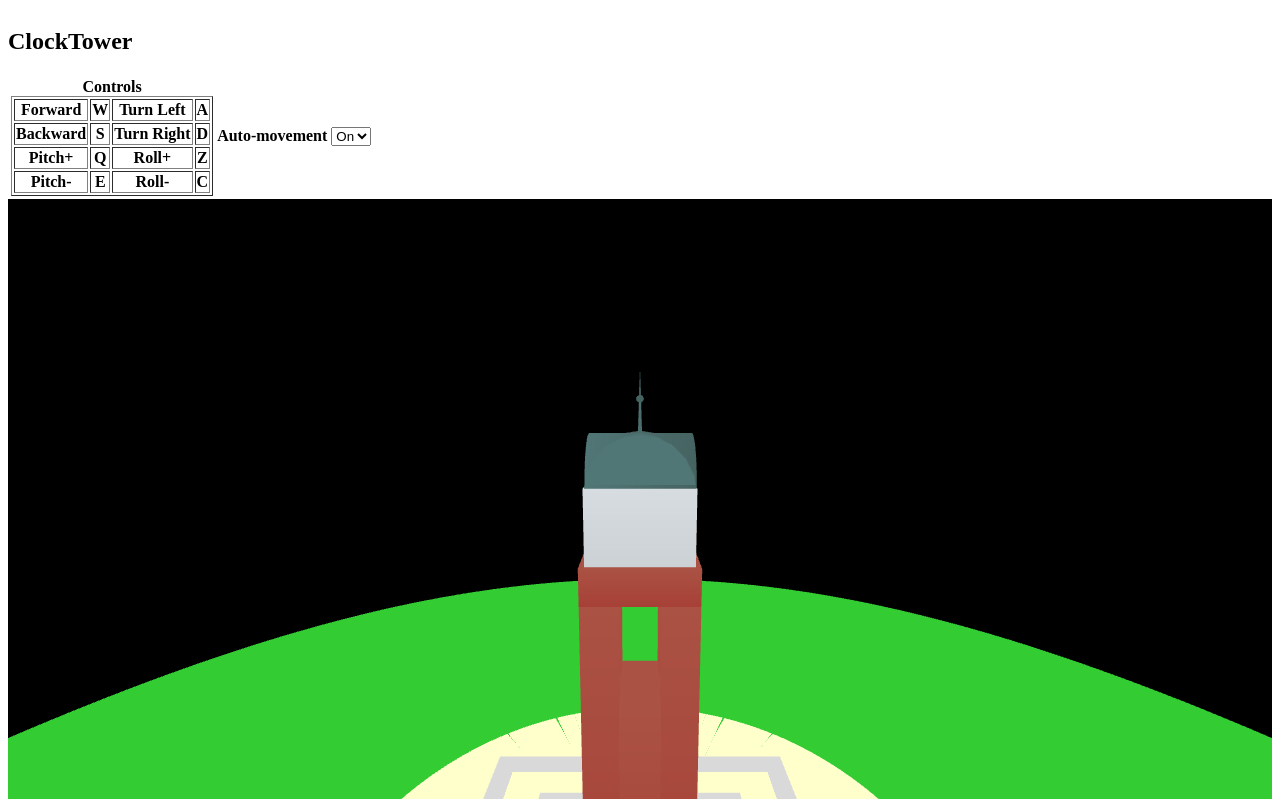
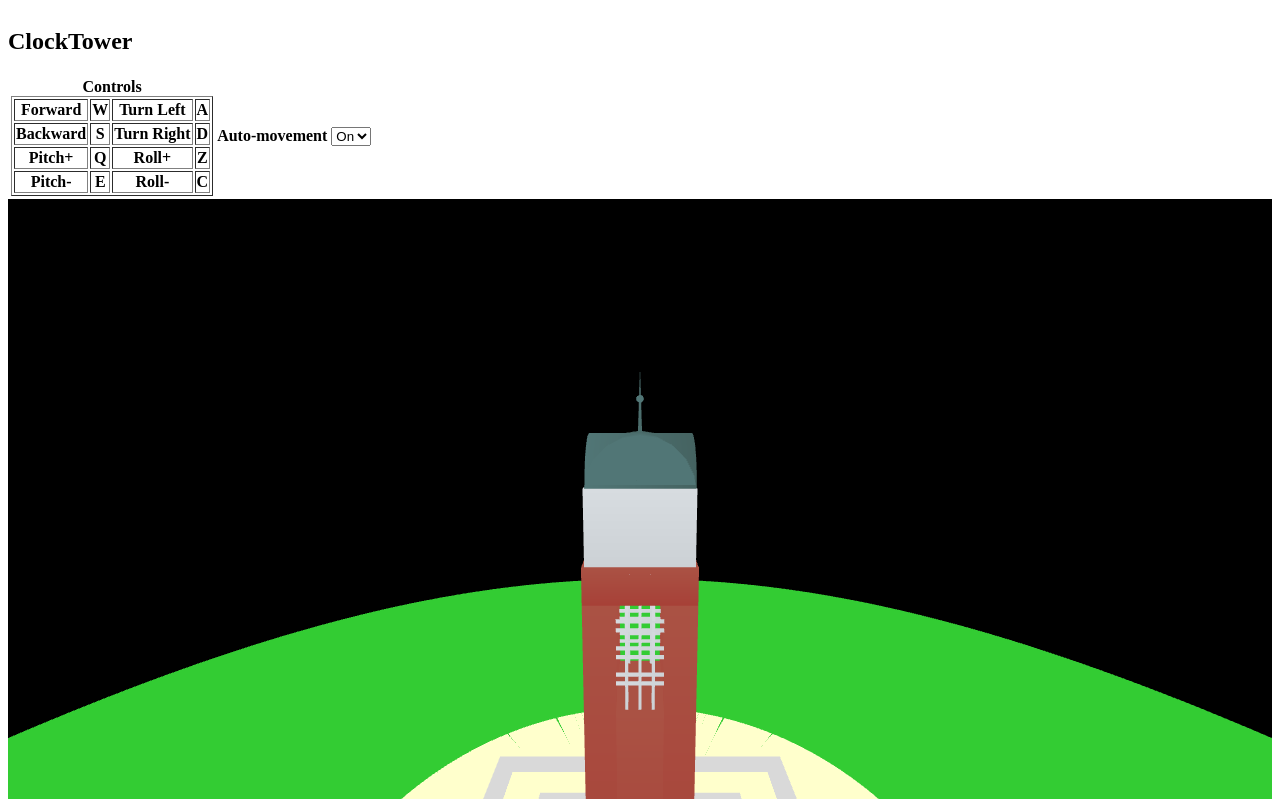
Before and after one commit to CameronSprowls/computerGraphicsProject1, a plain HTML site: page index.html in a window 1280 px wide. Drawn offline with Linux system fonts and the light colour scheme.

Commit message:
Added Grating to clock tower

```diff
--- a/geometry/ClockTower.js
+++ b/geometry/ClockTower.js
@@ -7,6 +7,134 @@ class ClockTower extends ObjectGroup {
     constructor(gl){
         super(gl);
 
+        let grate1 = new Grate(gl);
+        mat4.translate(grate1.coordFrame,grate1.coordFrame,vec3.fromValues(0.09,0.09,0.699));
+        this.group.push(grate1);
+
+        let grate2 = new Grate(gl);
+        mat4.translate(grate2.coordFrame, grate2.coordFrame,vec3.fromValues(-0.09,-0.09,0.699));
+        this.group.push(grate2);
+
+        let grate3 = new Grate(gl);
+        mat4.rotateZ(grate3.coordFrame, grate3.coordFrame,glMatrix.toRadian(90));
+        mat4.translate(grate3.coordFrame,grate3.coordFrame,vec3.fromValues(0.09,0.09,0.699));
+        this.group.push(grate3);
+
+        let grate4 = new Grate(gl);
+        mat4.rotateZ(grate4.coordFrame, grate4.coordFrame,glMatrix.toRadian(90));
+        mat4.translate(grate4.coordFrame,grate4.coordFrame,vec3.fromValues(-0.09,-0.09,0.699));
+        this.group.push(grate4);
+
+
+        //let grate2 = new Grate(gl);
+
+        /**
+         * Small Base Pillar 1
+         * */
+        let subBase = new ObjectGroup(gl);
+        let top1 = new PolygonalPrism(gl,{
+            topRadius: 0.04,
+            bottomRadius: 0.11,
+            numSides: 4,
+            height: 0.03,
+            topColor: vec3.fromValues(215/255,220/255,224/255),
+            bottomColor: vec3.fromValues(204/255,209/255,213/255)
+        });
+        subBase.group.push(top1);
+        mat4.translate(top1.coordFrame,top1.coordFrame,vec3.fromValues(0.15,0,0.2));
+
+        let sPill1 = new PolygonalPrism(gl, {
+            topRadius: 0.075,
+            bottomRadius: 0.075,
+            numSides: 4,
+            height: 0.2,
+            topColor: vec3.fromValues(170/255,82/255,68/255),
+            bottomColor: vec3.fromValues(167/255,64/255,55/255)
+        });
+        subBase.group.push(sPill1);
+        mat4.translate(sPill1.coordFrame,sPill1.coordFrame,vec3.fromValues(0.15,0,0));
+
+        /**
+         * Small base pillar 2
+         * @type {PolygonalPrism}
+         */
+        let top2 = new PolygonalPrism(gl,{
+            topRadius: 0.04,
+            bottomRadius: 0.11,
+            numSides: 4,
+            height: 0.03,
+            topColor: vec3.fromValues(215/255,220/255,224/255),
+            bottomColor: vec3.fromValues(204/255,209/255,213/255)
+        });
+        subBase.group.push(top2);
+        mat4.translate(top2.coordFrame,top2.coordFrame,vec3.fromValues(-0.15,0,0.2));
+
+        let sPill2 = new PolygonalPrism(gl, {
+            topRadius: 0.075,
+            bottomRadius: 0.075,
+            numSides: 4,
+            height: 0.2,
+            topColor: vec3.fromValues(170/255,82/255,68/255),
+            bottomColor: vec3.fromValues(167/255,64/255,55/255)
+        });
+        subBase.group.push(sPill2);
+        mat4.translate(sPill2.coordFrame, sPill2.coordFrame, vec3.fromValues(-0.15,0,0));
+
+        /**
+         * Small Base Pillar 3
+         * @type {PolygonalPrism}
+         */
+        let top3 = new PolygonalPrism(gl,{
+            topRadius: 0.04,
+            bottomRadius: 0.11,
+            numSides: 4,
+            height: 0.03,
+            topColor: vec3.fromValues(215/255,220/255,224/255),
+            bottomColor: vec3.fromValues(204/255,209/255,213/255)
+        });
+        subBase.group.push(top3);
+        mat4.translate(top3.coordFrame,top3.coordFrame,vec3.fromValues(0,0.15,0.2));
+        let sPill3 = new PolygonalPrism(gl, {
+            topRadius: 0.075,
+            bottomRadius: 0.075,
+            numSides: 4,
+            height: 0.2,
+            topColor: vec3.fromValues(170/255,82/255,68/255),
+            bottomColor: vec3.fromValues(167/255,64/255,55/255)
+        });
+        subBase.group.push(sPill3);
+        mat4.translate(sPill3.coordFrame, sPill3.coordFrame, vec3.fromValues(0,0.15,0));
+
+
+        /**
+         * Small Base Pillar 4
+         * @type {PolygonalPrism}
+         */
+        let top4 = new PolygonalPrism(gl,{
+            topRadius: 0.04,
+            bottomRadius: 0.11,
+            numSides: 4,
+            height: 0.03,
+            topColor: vec3.fromValues(215/255,220/255,224/255),
+            bottomColor: vec3.fromValues(204/255,209/255,213/255)
+        });
+        subBase.group.push(top4);
+        mat4.translate(top4.coordFrame,top4.coordFrame,vec3.fromValues(0,-0.15,0.2));
+        let sPill4 = new PolygonalPrism(gl, {
+            topRadius: 0.075,
+            bottomRadius: 0.075,
+            numSides: 4,
+            height: 0.2,
+            topColor: vec3.fromValues(170/255,82/255,68/255),
+            bottomColor: vec3.fromValues(167/255,64/255,55/255)
+        });
+        subBase.group.push(sPill4);
+        mat4.translate(sPill4.coordFrame, sPill4.coordFrame, vec3.fromValues(0,-0.15,0));
+
+        /**
+         * The Actual Base below the clock.
+         * @type {PolygonalPrism}
+         */
         let base = new PolygonalPrism(gl, {
             topRadius: 0.2,
             bottomRadius: 0.2,
@@ -17,8 +145,8 @@ class ClockTower extends ObjectGroup {
         });
 
         let prism1 = new PolygonalPrism(gl, {
-            topRadius: 0.07,
-            bottomRadius: 0.07,
+            topRadius: 0.06,
+            bottomRadius: 0.06,
             numSides: 4,
             height: 1.0,
             topColor: vec3.fromValues(170/255,82/255,68/255),
@@ -27,8 +155,8 @@ class ClockTower extends ObjectGroup {
         mat4.translate(prism1.coordFrame, prism1.coordFrame, vec3.fromValues(0.15,0, 0));
 
         let prism2 = new PolygonalPrism(gl, {
-            topRadius: 0.07,
-            bottomRadius: 0.07,
+            topRadius: 0.06,
+            bottomRadius: 0.06,
             numSides: 4,
             height: 1.0,
             topColor: vec3.fromValues(170/255,82/255,68/255),
@@ -38,8 +166,8 @@ class ClockTower extends ObjectGroup {
 
 
         let prism3 = new PolygonalPrism(gl, {
-            topRadius: 0.07,
-            bottomRadius: 0.07,
+            topRadius: 0.06,
+            bottomRadius: 0.06,
             numSides: 4,
             height: 1.0,
             topColor: vec3.fromValues(170/255,82/255,68/255),
@@ -48,8 +176,8 @@ class ClockTower extends ObjectGroup {
         mat4.translate(prism3.coordFrame,prism3.coordFrame,vec3.fromValues(0,0.15,0));
 
         let prism4 = new PolygonalPrism(gl, {
-            topRadius: 0.07,
-            bottomRadius: 0.07,
+            topRadius: 0.06,
+            bottomRadius: 0.06,
             numSides: 4,
             height: 1.0,
             topColor: vec3.fromValues(170/255,82/255,68/255),
@@ -58,8 +186,8 @@ class ClockTower extends ObjectGroup {
         mat4.translate(prism4.coordFrame,prism4.coordFrame, vec3.fromValues(0,-0.15,0));
 
         let top = new PolygonalPrism(gl, {
-            topRadius: 0.22,
-            bottomRadius: 0.22,
+            topRadius: 0.21,
+            bottomRadius: 0.21,
             numSides: 4,
             height: 0.1,
             topColor: vec3.fromValues(170/255,82/255,68/255),
@@ -78,9 +206,14 @@ class ClockTower extends ObjectGroup {
 
         mat4.translate(clockPart.coordFrame,clockPart.coordFrame,vec3.fromValues(0,0,1.1));
 
+
+
+        /**
+         * Topper
+         * @type {ObjectGroup}
+         */
         let hat = new ObjectGroup(gl);
         this.group.push(hat);
-
         let cyl1 = new PolygonalPrism(gl, {
             topRadius: .14,
             bottomRadius: .14,
@@ -107,7 +240,7 @@ class ClockTower extends ObjectGroup {
             radialDiv: 20
         });
 
-        let hatSphere = new Sphere(gl,0.01,5, vec3.fromValues(69/255,99/255,97/255));
+        let hatSphere = new Sphere(gl,0.01,5, vec3.fromValues(81/255,118/255,118/255));
 
         hat.group.push(cyl1);
         hat.group.push(cyl2);
@@ -127,11 +260,13 @@ class ClockTower extends ObjectGroup {
 
         mat4.translate(hat.coordFrame,hat.coordFrame, vec3.fromValues(0,0,1.3));
 
+        this.group.push(subBase);
         this.group.push(base);
         this.group.push(prism1,prism2,prism3,prism4);
         this.group.push(top);
         this.group.push(clockPart);
         this.group.push(hat);
 
+
     }
 }
--- /dev/null
+++ b/geometry/Grate.js
@@ -0,0 +1,122 @@
+/*
+* Grating for the clock tower.
+*
+* Created by Dustin Thurston
+ */
+class Grate extends ObjectGroup{
+
+    constructor(gl){
+        super(gl);
+
+        //Vertical Bars
+        let vCenter = new PolygonalPrism(gl, {
+            topRadius: 0.006,
+            bottomRadius: 0.006,
+            numSides: 4,
+            height: 0.35,
+            topColor: vec3.fromValues(215/255,220/255,224/255),
+            bottomColor: vec3.fromValues(204/255,209/255,213/255)
+        });
+
+        let vLeft = new PolygonalPrism(gl, {
+            topRadius: 0.006,
+            bottomRadius: 0.006,
+            numSides: 4,
+            height: 0.35,
+            topColor: vec3.fromValues(215/255,220/255,224/255),
+            bottomColor: vec3.fromValues(204/255,209/255,213/255)
+        });
+
+        let vRight = new PolygonalPrism(gl, {
+            topRadius: 0.006,
+            bottomRadius: 0.006,
+            numSides: 4,
+            height: 0.35,
+            topColor: vec3.fromValues(215/255,220/255,224/255),
+            bottomColor: vec3.fromValues(204/255,209/255,213/255)
+        });
+        mat4.translate(vLeft.coordFrame, vLeft.coordFrame, vec3.fromValues(0.025, -0.025, 0));
+        mat4.translate(vRight.coordFrame, vRight.coordFrame, vec3.fromValues(-0.025,0.025, 0));
+        this.group.push(vLeft);
+        this.group.push(vCenter);
+        this.group.push(vRight);
+
+        //horizontal bars
+        let hCenter = new PolygonalPrism(gl, {
+            topRadius: 0.006,
+            bottomRadius: 0.006,
+            numSides: 4,
+            height: 0.2,
+            topColor: vec3.fromValues(215/255,220/255,224/255),
+            bottomColor: vec3.fromValues(204/255,209/255,213/255)
+        });
+        mat4.rotateX(hCenter.coordFrame, hCenter.coordFrame, glMatrix.toRadian(90));
+        mat4.rotateY(hCenter.coordFrame, hCenter.coordFrame, glMatrix.toRadian(45));
+        mat4.translate(hCenter.coordFrame,hCenter.coordFrame,vec3.fromValues(0,0.15,-0.1));
+
+        let hTop = new PolygonalPrism(gl, {
+            topRadius: 0.006,
+            bottomRadius: 0.006,
+            numSides: 4,
+            height: 0.2,
+            topColor: vec3.fromValues(215/255,220/255,224/255),
+            bottomColor: vec3.fromValues(204/255,209/255,213/255)
+        });
+        mat4.rotateX(hTop.coordFrame, hTop.coordFrame, glMatrix.toRadian(90));
+        mat4.rotateY(hTop.coordFrame, hTop.coordFrame, glMatrix.toRadian(45));
+        mat4.translate(hTop.coordFrame,hTop.coordFrame,vec3.fromValues(0,0.175,-0.1));
+
+        let hTopest = new PolygonalPrism(gl, {
+            topRadius: 0.006,
+            bottomRadius: 0.006,
+            numSides: 4,
+            height: 0.2,
+            topColor: vec3.fromValues(215/255,220/255,224/255),
+            bottomColor: vec3.fromValues(204/255,209/255,213/255)
+        });
+        mat4.rotateX(hTopest.coordFrame, hTopest.coordFrame, glMatrix.toRadian(90));
+        mat4.rotateY(hTopest.coordFrame, hTopest.coordFrame, glMatrix.toRadian(45));
+        mat4.translate(hTopest.coordFrame,hTopest.coordFrame,vec3.fromValues(0,0.225,-0.1));
+
+        let hTop2 = new PolygonalPrism(gl, {
+            topRadius: 0.006,
+            bottomRadius: 0.006,
+            numSides: 4,
+            height: 0.2,
+            topColor: vec3.fromValues(215/255,220/255,224/255),
+            bottomColor: vec3.fromValues(204/255,209/255,213/255)
+        });
+        mat4.rotateX(hTop2.coordFrame, hTop2.coordFrame, glMatrix.toRadian(90));
+        mat4.rotateY(hTop2.coordFrame, hTop2.coordFrame, glMatrix.toRadian(45));
+        mat4.translate(hTop2.coordFrame,hTop2.coordFrame,vec3.fromValues(0,0.25,-0.1));
+
+        let hBot = new PolygonalPrism(gl, {
+            topRadius: 0.006,
+            bottomRadius: 0.006,
+            numSides: 4,
+            height: 0.2,
+            topColor: vec3.fromValues(215/255,220/255,224/255),
+            bottomColor: vec3.fromValues(204/255,209/255,213/255)
+        });
+        mat4.rotateX(hBot.coordFrame, hBot.coordFrame, glMatrix.toRadian(90));
+        mat4.rotateY(hBot.coordFrame, hBot.coordFrame, glMatrix.toRadian(45));
+        mat4.translate(hBot.coordFrame,hBot.coordFrame,vec3.fromValues(0,0.1,-0.1));
+
+        let hBot2 = new PolygonalPrism(gl, {
+            topRadius: 0.006,
+            bottomRadius: 0.006,
+            numSides: 4,
+            height: 0.2,
+            topColor: vec3.fromValues(215/255,220/255,224/255),
+            bottomColor: vec3.fromValues(204/255,209/255,213/255)
+        });
+        mat4.rotateX(hBot2.coordFrame, hBot2.coordFrame, glMatrix.toRadian(90));
+        mat4.rotateY(hBot2.coordFrame, hBot2.coordFrame, glMatrix.toRadian(45));
+        mat4.translate(hBot2.coordFrame,hBot2.coordFrame,vec3.fromValues(0,0.075,-0.1));
+
+        this.group.push(hTop, hTop2, hTopest);
+        this.group.push(hCenter);
+        this.group.push(hBot, hBot2);
+
+    }
+}
```
Also changed, not shown: index.html (+1 -0 lines).
